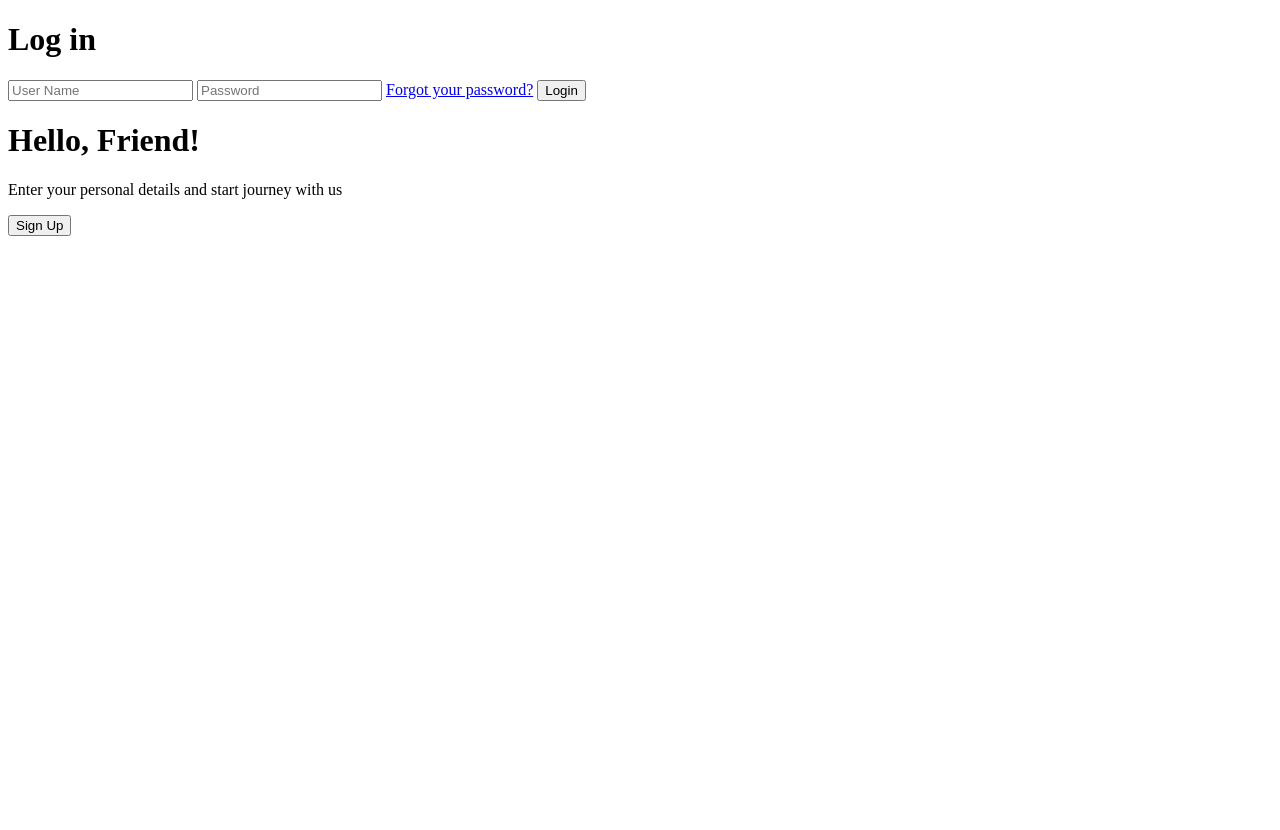
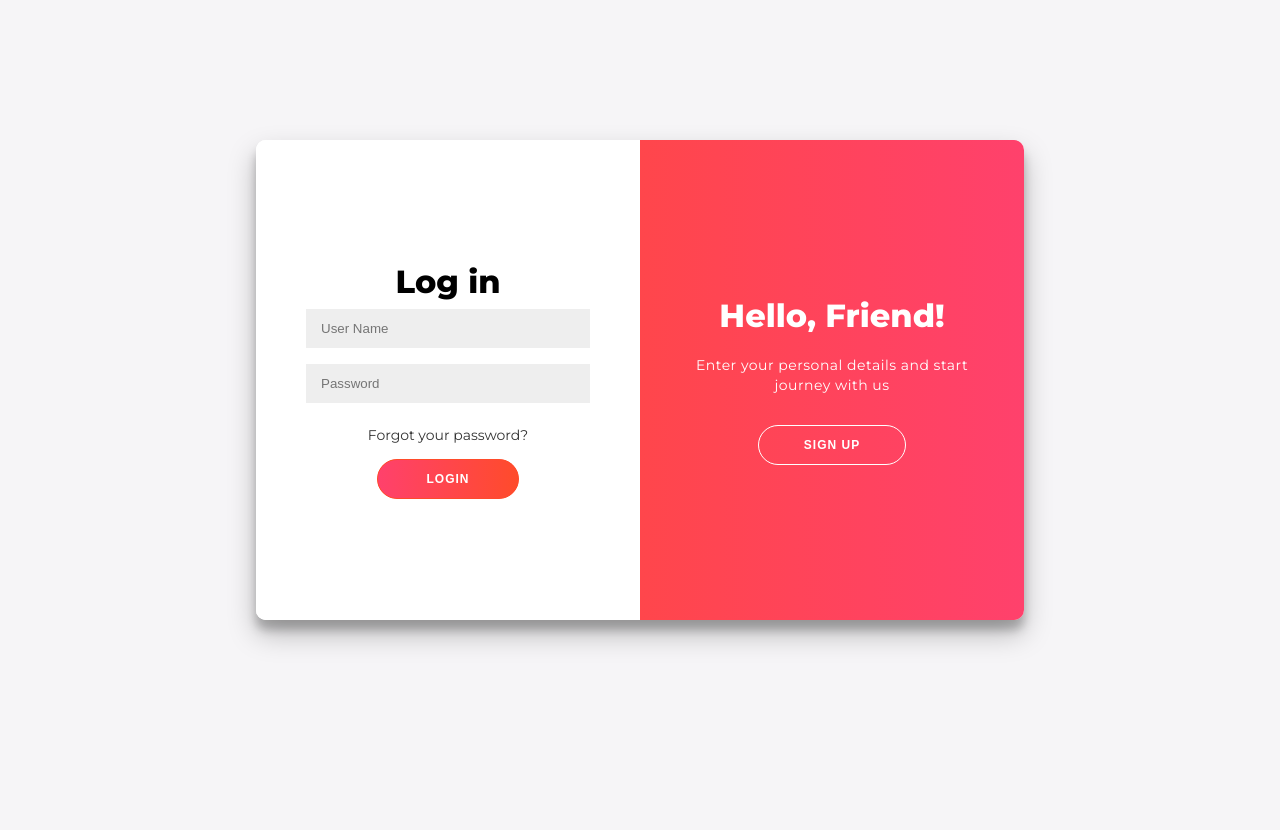
Before and after one commit to AlfredGomes23/SeekJob, a Django app: page /login in a window 1280 px wide. Before the commit the page ends 236 px from the top, so only its background shows below. Run offline with Django 5.2, Linux system fonts and the light colour scheme.

Commit message:
added sin up form

```diff
--- a/mysite/static/Authentication.css
+++ b/mysite/static/Authentication.css
@@ -0,0 +1,200 @@
+
+@import url('https://fonts.googleapis.com/css?family=Montserrat:400,800');
+
+* {
+	box-sizing: border-box;
+}
+
+body {
+	background: #f6f5f7;
+	display: flex;
+	justify-content: center;
+	align-items: center;
+	flex-direction: column;
+	font-family: 'Montserrat', sans-serif;
+	height: 100vh;
+	margin: -20px 0 50px;
+}
+
+h1 {
+	font-weight: bold;
+	margin: 0;
+}
+
+h2 {
+	text-align: center;
+}
+
+p {
+	font-size: 14px;
+	font-weight: 100;
+	line-height: 20px;
+	letter-spacing: 0.5px;
+	margin: 20px 0 30px;
+}
+
+span {
+	font-size: 12px;
+}
+
+a {
+	color: #333;
+	font-size: 14px;
+	text-decoration: none;
+	margin: 15px 0;
+}
+
+button {
+	border-radius: 20px;
+	border: 1px solid #FF4B2B;
+	background-color: #FF4B2B;
+	color: #FFFFFF;
+	font-size: 12px;
+	font-weight: bold;
+	padding: 12px 45px;
+	letter-spacing: 1px;
+	text-transform: uppercase;
+	transition: transform 80ms ease-in;
+}
+
+button:active {
+	transform: scale(0.95);
+}
+
+button:focus {
+	outline: none;
+}
+
+button.ghost {
+	background-color: transparent;
+	border-color: #FFFFFF;
+}
+
+form {
+	background-color: #FFFFFF;
+	display: flex;
+	align-items: center;
+	justify-content: center;
+	flex-direction: column;
+	padding: 0 50px;
+	height: 100%;
+	text-align: center;
+}
+
+input {
+	background-color: #eee;
+	border: none;
+	padding: 12px 15px;
+	margin: 8px 0;
+	width: 100%;
+}
+
+.container {
+	background-color: #fff;
+	border-radius: 10px;
+  	box-shadow: 0 14px 28px rgba(0,0,0,0.25),
+			0 10px 10px rgba(0,0,0,0.22);
+	position: relative;
+	overflow: hidden;
+	width: 768px;
+	max-width: 100%;
+	min-height: 480px;
+}
+
+.form-container {
+	position: absolute;
+	top: 0;
+	height: 100%;
+	transition: all 0.6s ease-in-out;
+}
+
+.sign-in-container {
+	left: 0;
+	width: 50%;
+	z-index: 2;
+}
+
+.container.right-panel-active .sign-in-container {
+	transform: translateX(100%);
+}
+.overlay-container {
+	position: absolute;
+	top: 0;
+	left: 50%;
+	width: 50%;
+	height: 100%;
+	overflow: hidden;
+	transition: transform 0.6s ease-in-out;
+	z-index: 100;
+}
+
+.container.right-panel-active .overlay-container{
+	transform: translateX(-100%);
+}
+
+.overlay {
+	background: #FF416C;
+	background: -webkit-linear-gradient(to right, #FF4B2B, #FF416C);
+	background: linear-gradient(to right, #FF4B2B, #FF416C);
+	background-repeat: no-repeat;
+	background-size: cover;
+	background-position: 0 0;
+	color: #FFFFFF;
+	position: relative;
+	left: -100%;
+	height: 100%;
+	width: 200%;
+  	transform: translateX(0);
+	transition: transform 0.6s ease-in-out;
+}
+
+.container.right-panel-active .overlay {
+  	transform: translateX(50%);
+}
+
+.overlay-panel {
+	position: absolute;
+	display: flex;
+	align-items: center;
+	justify-content: center;
+	flex-direction: column;
+	padding: 0 40px;
+	text-align: center;
+	top: 0;
+	height: 100%;
+	width: 50%;
+	transform: translateX(0);
+	transition: transform 0.6s ease-in-out;
+}
+
+.overlay-left {
+	transform: translateX(-20%);
+}
+
+.container.right-panel-active .overlay-left {
+	transform: translateX(0);
+}
+
+.overlay-right {
+	right: 0;
+	transform: translateX(0);
+}
+
+.container.right-panel-active .overlay-right {
+	transform: translateX(20%);
+}
+
+.submit{
+    background: linear-gradient(to left, #FF4B2B, #FF416C);
+    border-radius: 20px;
+	border: 1px solid #FF4B2B;
+	background-color: #FF4B2B;
+	color: #FFFFFF;
+	font-size: 12px;
+	font-weight: bold;
+	padding: 12px 45px;
+	letter-spacing: 1px;
+	text-transform: uppercase;
+	transition: transform 80ms ease-in;
+	width: 50%
+}
--- a/mysite/templates/Authentication.html
+++ b/mysite/templates/Authentication.html
@@ -9,6 +9,18 @@
 <body>
 
 <div class="container" id="container">
+<!--	signup form-->
+	<div class="form-container sign-up-container">
+		<form method="POST" action="{% url 'dsignup' %}">
+			<h1>Create Account</h1>
+			{% csrf_token %}
+			<input type="text" placeholder="User Name" name="username"/>
+			<input type="email" placeholder="Email" name="email" />
+			<input type="password" placeholder="Password" name="password1"/>
+			<input type="password" placeholder="Confirm Password" name="password2"/>
+			<button type="submit" class="submit">Sign Up</button>
+		</form>
+	</div>
 <!--	login form-->
 	<div class="form-container sign-in-container">
 		<form method="POST" action="{% url 'login' %}">
```
Also changed, not shown: mysite/db.sqlite3.
